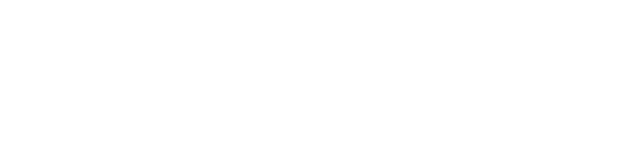
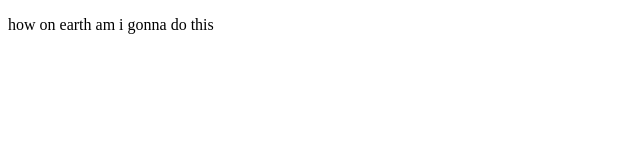
Before and after one commit to ccs-9th/17-18, a plain HTML site: page spotify/index.html in a window 1280 px wide. Shown: the whole page, without its empty margins (0-640 px from the left). Drawn offline with Linux system fonts and the light colour scheme.

Commit message:
Edited Spotify

```diff
--- a/spotify/index.html
+++ b/spotify/index.html
@@ -7,7 +7,7 @@
 </head>
 
 <body>
-
+    <p>how on earth am i gonna do this</p>
 </body>
 
 </html>
```
Also changed, not shown: 1 other file.
